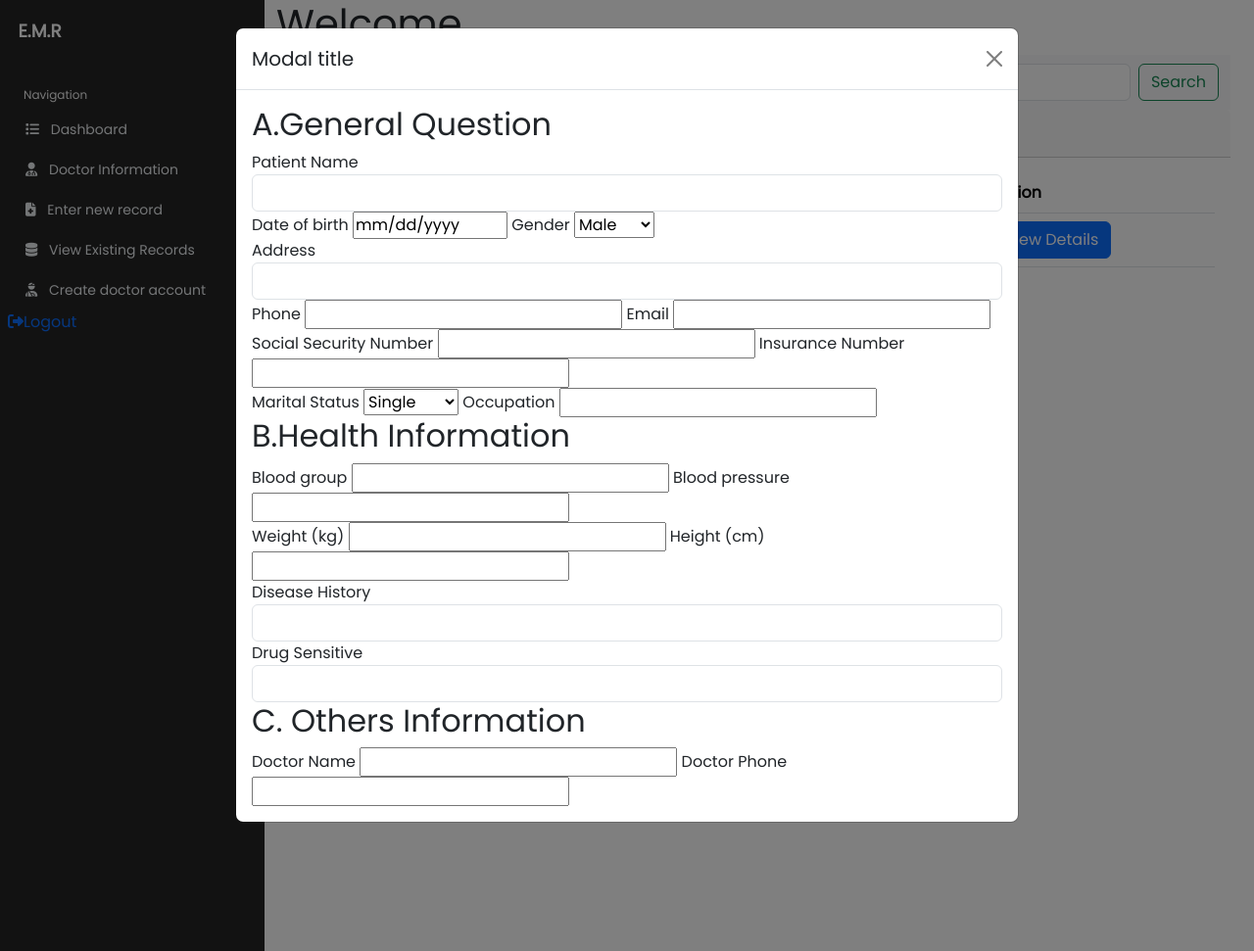
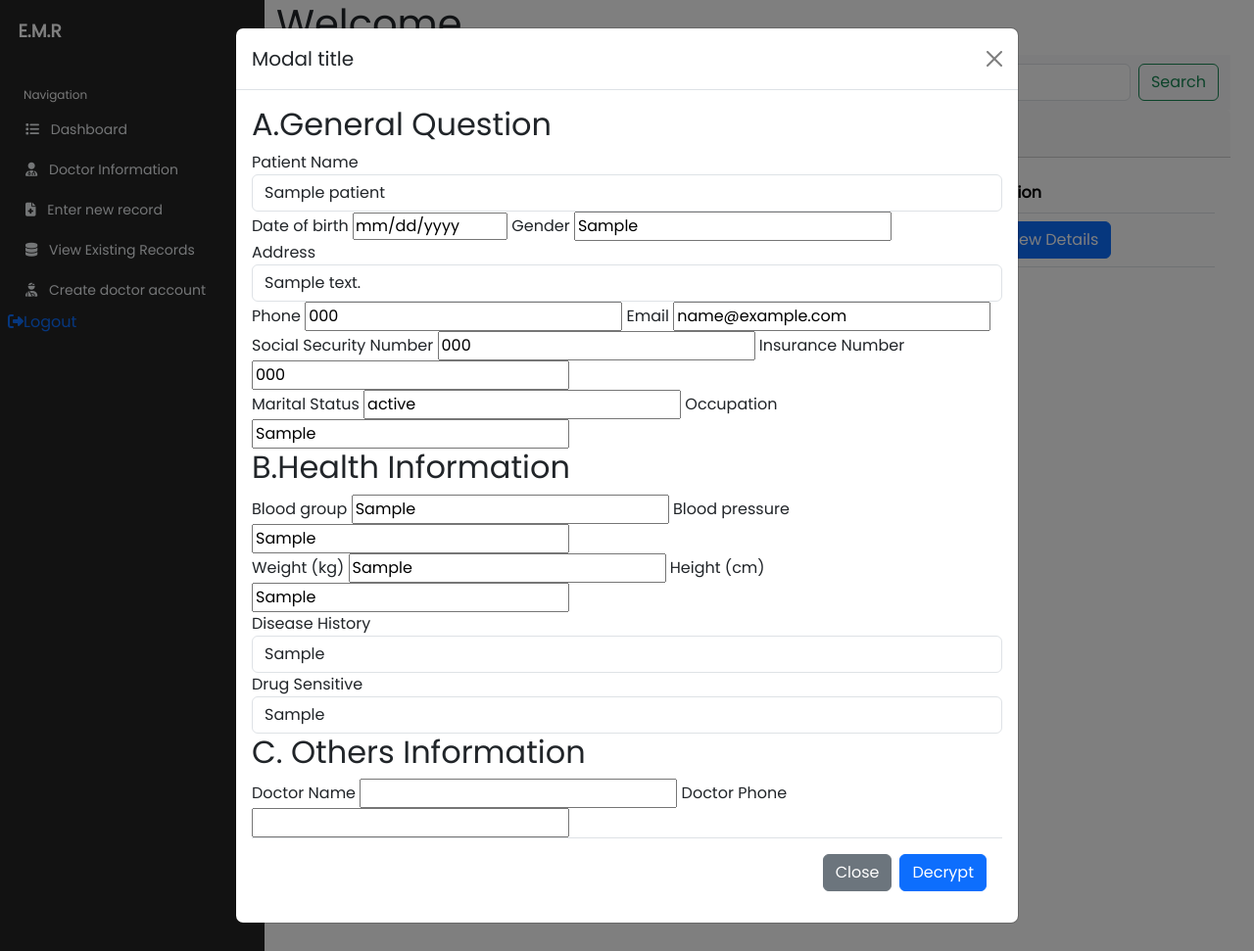
Before and after one commit to hvp2705/aes_in_emr, a Flask app: page /medical-record-view in a window 1280 px wide, after a click on "View Details". Shown: the whole page at 98% size. Run offline with Flask 3, Linux system fonts and the light colour scheme; a user stored in the database is signed in; tables that the repository leaves empty hold one stand-in row (values such as "Sample post"); some libraries are stand-ins or nearby versions.

Commit message:
Update medical record view modal with patient information

```diff
--- a/website/templates/medical_record_view.html
+++ b/website/templates/medical_record_view.html
@@ -45,7 +45,7 @@
                     </tr>
 
                     <!-- Modal -->
-                        <div class="modal fade" id="info1{{row.id}}" data-bs-backdrop="static" data-bs-keyboard="false" tabindex="-1" aria-labelledby="staticBackdropLabel" aria-hidden="true">
+                        <div class="modal fade" id="info1{{row.id}}" data-bs-backdrop="static" data-bs-keyboard="false" tabindex="-1" aria-labelledby="info1Label" aria-hidden="true">
                             <div class="modal-dialog modal-lg">
                                 <div class="modal-content">
                                     <div class="modal-header">
@@ -56,72 +56,70 @@
                                             <h2>A.General Question</h2>
                                             <div class="form-group">
                                                 <label for="patient_name">Patient Name</label>
-                                                <input type="text" class="form-control" name="patient_name" id="patient_name" readonly>
+                                                <input type="text" class="form-control" name="patient_name" id="patient_name" value="{{row.patient_name}}" readonly>
                                             </div>
                                             <div class="form-group">
                                                 <label for="patient_dob">Date of birth</label>
                                                 <input type="date" name="patient_dob" id="patient_dob" readonly>
                                                 <label for="gender">Gender</label>
-                                                <select name="gender" id="gender">
-                                                    <option value="male">Male</option>
-                                                    <option value="female">Female</option>
-                                                    <option value="other">Other</option>
-                                                </select>
+                                                <input name="gender" id="gender" value="{{row.gender}}" readonly>
                                             </div>
                                             <div class="form-group">
                                                 <label for="address">Address</label>
-                                                <input type="text" class="form-control" name="address" id="address">
+                                                <input type="text" class="form-control" name="address" id="address" value="{{row.address}}" readonly>
                                             </div>
                                             <div class="form-group">
                                                 <label for="phone">Phone</label>
-                                                <input type="text" name="phone" id="phone">
+                                                <input type="text" name="phone" id="phone" value="{{row.phone}}" readonly>
                                                 <label for="email">Email</label>
-                                                <input type="email" name="email" id="email">
+                                                <input type="email" name="email" id="email" value="{{row.email}}" readonly>
                                             </div>
                                             <div class="form-group">
                                                 <label for="social_security_number">Social Security Number</label>
-                                                <input type="text" name="social_security_number" id="social_security_number">
+                                                <input type="text" name="social_security_number" id="social_security_number" value="{{row.social_security_number}}" readonly>
                                                 <label for="health_insurance_number">Insurance Number</label>
-                                                <input type="text" name="health_insurance_number" id="health_insurance_number">
+                                                <input type="text" name="health_insurance_number" id="health_insurance_number" value="{{row.health_insurance_number}}" readonly>
                                             </div>
                                             <div class="form-group">
                                                 <label for="marital_status">Marital Status</label>
-                                                <select name="marital_status" id="marital_status">
-                                                    <option value="single">Single</option>
-                                                    <option value="married">Married</option>
-                                                    <option value="divorced">Divorced</option>
-                                                    <option value="widowed">Widowed</option>
-                                                </select>
+                                                <input name="marital_status" id="marital_status" value="{{row.marital_status}}" readonly>
                                                 <label for="occupation">Occupation</label>
-                                                <input type="text" name="occupation" id="occupation">
+                                                <input type="text" name="occupation" id="occupation" value="{{row.occupation}}" readonly>
                                             </div>
+                                            {% for row in medical_records %}
                                             <h2>B.Health Information</h2>
                                             <div class="form-group">
                                                 <label for="blood_type">Blood group</label>
-                                                <input type="text" name="blood_type" id="blood_type">
+                                                <input type="text" name="blood_type" id="blood_type" value="{{row.blood_type}}" readonly>
                                                 <label for="blood_pressure">Blood pressure</label>
-                                                <input type="number" name="blood_pressure" id="blood_pressure">
+                                                <input type="text" name="blood_pressure" id="blood_pressure" value="{{row.blood_pressure}}" readonly>
                                             </div>
                                             <div class="form-group">
                                                 <label for="weight">Weight (kg)</label>
-                                                <input type="number" name="weight" id="weight">
+                                                <input type="text" name="weight" id="weight" value="{{row.weight}}" readonly>
                                                 <label for="height">Height (cm)</label>
-                                                <input type="number" name="height" id="height">
+                                                <input type="text" name="height" id="height" value="{{row.height}}" readonly>
                                             </div>
                                             <div class="form-group">
                                                 <label for="disease_history">Disease History</label>
-                                                <input type="text" class="form-control" name="disease_history" id="disease_history">
+                                                <input type="text" class="form-control" name="disease_history" id="disease_history" value="{{row.disease_history}}" readonly>
                                             </div>
                                             <div class="form-group">
                                                 <label for="drug_sensitive">Drug Sensitive</label>
-                                                <input type="text"class="form-control" name="drug_sensitive" id="drug_sensitive">
+                                                <input type="text"class="form-control" name="drug_sensitive" id="drug_sensitive" value="{{row.drug_sensitive}}" readonly>
                                             </div>
+                                            {% endfor %}
                                             <h2>C. Others Information</h2>
                                             <div>
                                                 <label for="doctor_name">Doctor Name</label>
                                                 <input type="text" name="doctor_name" id="doctor_name">
                                                 <label for="doctor_phone">Doctor Phone</label>
                                                 <input type="tel" name="doctor_phone" id="doctor_phone">
+                                            </div>
+                                            <div class="modal-footer">
+                                                <button type="button" class="btn btn-secondary" data-bs-dismiss="modal">Close</button>
+                                                <button type="submit" class="btn btn-primary">Decrypt</button>
+                                            </div>
                                     </div>
                                 </div>
                             </div>
```
Also changed, not shown: 1 other file.
